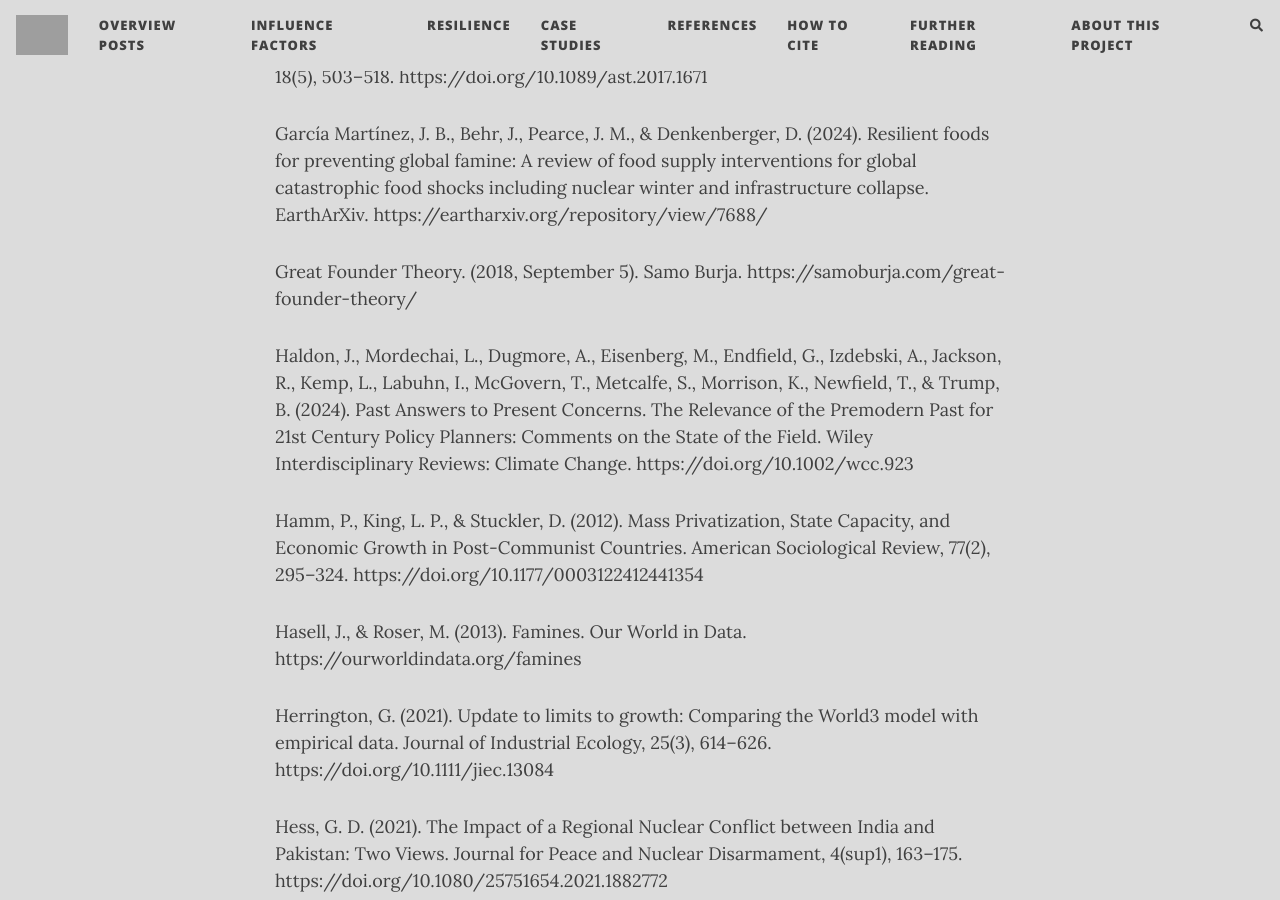
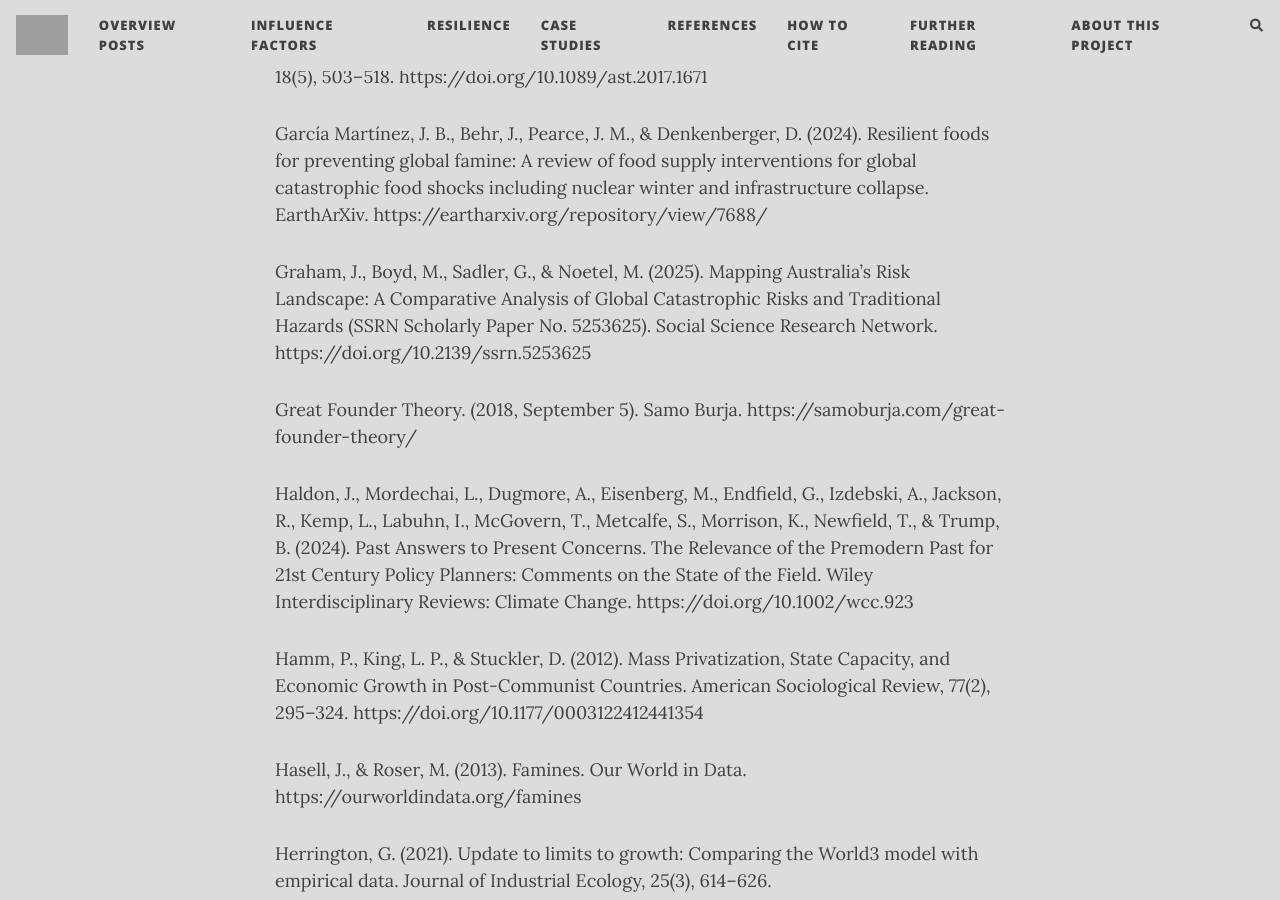
Before and after one commit to florianjehn/Societal_Collapse, a Jekyll site: the page built from references.md, in a window 1280 px wide and 900 px high, scrolled down 7728 px. Built offline with Jekyll 4.4.1, drawn with Linux system fonts in a browser that asks for light colours; nearby versions of some CDN libraries; comment, search, counter and statistics services are not loaded; some of the changed text lies outside the part shown; grey boxes are pictures that could not be loaded.

Commit message:
Update references.md

```diff
--- a/references.md
+++ b/references.md
@@ -138,6 +138,8 @@ Frank, A. (2018). Light of the stars: Alien worlds and the fate of the Earth (Fi
 Frank, A., Carroll-Nellenback, J., Alberti, M., & Kleidon, A. (2018). The Anthropocene Generalized: Evolution of Exo-Civilizations and Their Planetary Feedback. Astrobiology, 18(5), 503–518. https://doi.org/10.1089/ast.2017.1671
 
 García Martínez, J. B., Behr, J., Pearce, J. M., & Denkenberger, D. (2024). Resilient foods for preventing global famine: A review of food supply interventions for global catastrophic food shocks including nuclear winter and infrastructure collapse. EarthArXiv. https://eartharxiv.org/repository/view/7688/
+
+Graham, J., Boyd, M., Sadler, G., & Noetel, M. (2025). Mapping Australia’s Risk Landscape: A Comparative Analysis of Global Catastrophic Risks and Traditional Hazards (SSRN Scholarly Paper No. 5253625). Social Science Research Network. https://doi.org/10.2139/ssrn.5253625
 
 Great Founder Theory. (2018, September 5). Samo Burja. https://samoburja.com/great-founder-theory/
 
@@ -419,6 +421,8 @@ Turchin, P., Whitehouse, H., Larson, J., Cioni, E., Reddish, J., Hoyer, D., Sava
 
 Turchin, P. (2023). End times: Elites, counter-elites, and the path of political disintegration. Penguin Press.
 
+UK Ministry of Defence. (2024). Global Strategic Trends: Out to 2055.
+
 UN Environment Programme. (2023). Emissions Gap Report 2023: Broken Record. https://www.unep.org/interactives/emissions-gap-report/2023/
 
 U.S. Departement of Energy. (2019). Geomagnetic Disturbance Monitoring Approach and Implementation Strategies. U.S. Departement of Energy. https://www.energy.gov/sites/prod/files/2019/06/f64/DOE_GMD_Monitoring_January2019_508v2.pdf
```
